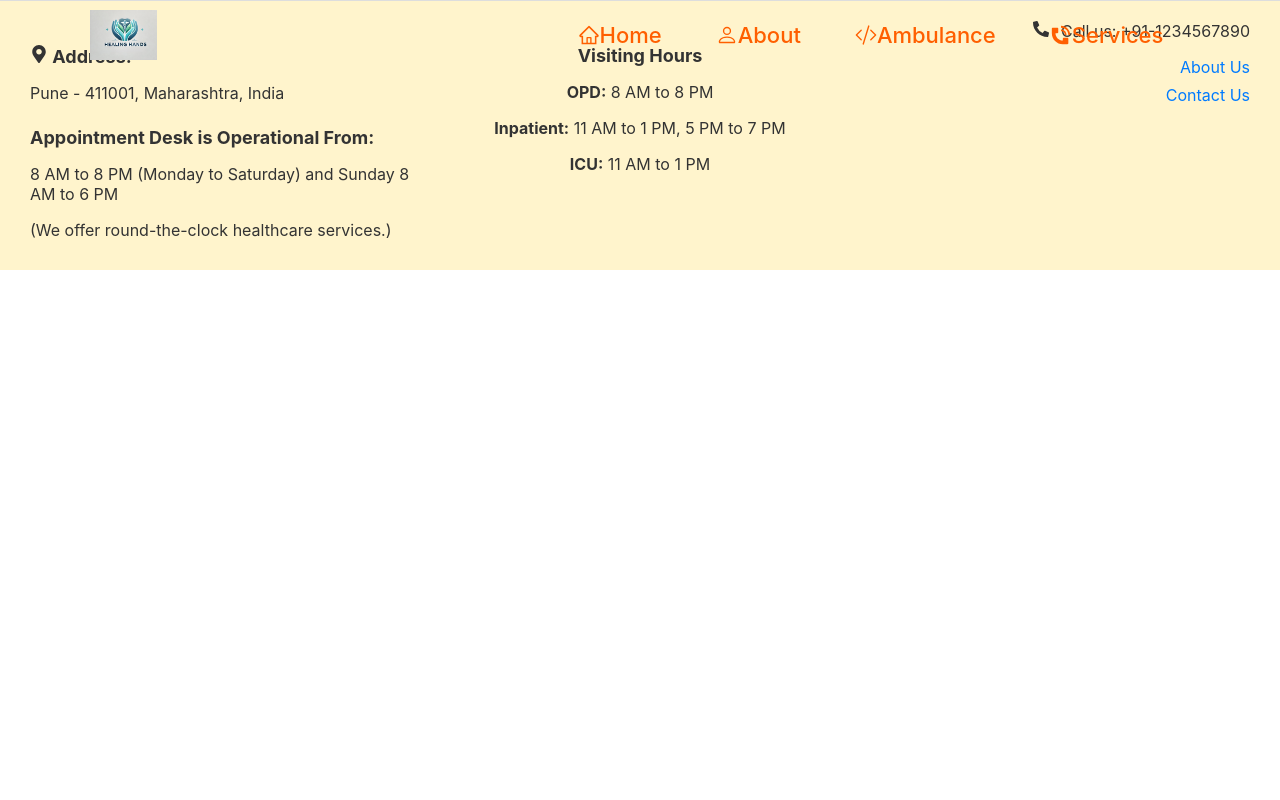
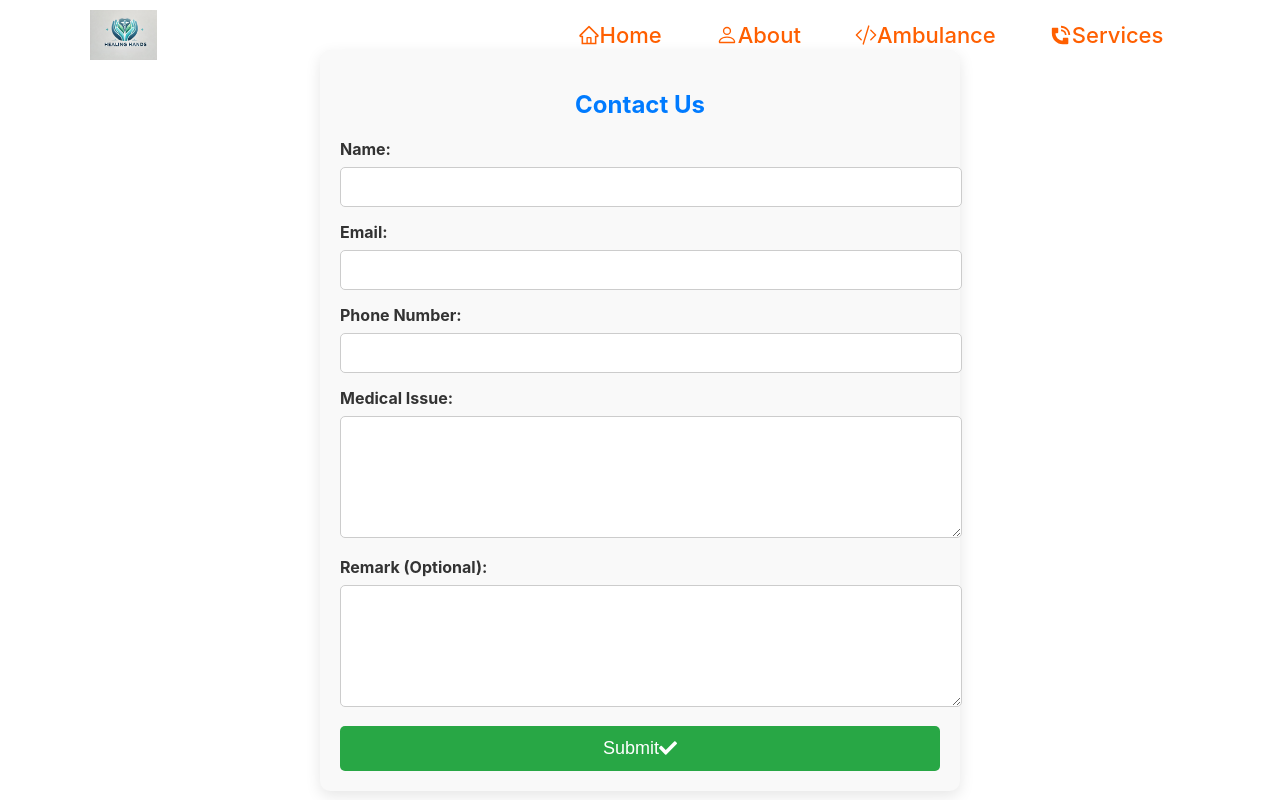
Before and after one commit to Prajp11/Prompt-Aid, a React (Create React App) app: page /contact in a window 1280 px wide. Shown: the top 800 px of the page. Built offline with nearby package versions, Linux system fonts and the light colour scheme.

Commit message:
Added Contact Us Page

```diff
--- a/src/App.css
+++ b/src/App.css
@@ -357,3 +357,81 @@
     transition: 0.5s;
   }
 }
+
+/* Contact Form Container */
+.contact-container {
+  max-width: 600px;
+  margin: 50px auto;
+  padding: 20px;
+  background-color: #f9f9f9;
+  border-radius: 10px;
+  box-shadow: 0 5px 15px rgba(0, 0, 0, 0.1);
+}
+
+.contact-container h2 {
+  text-align: center;
+  color: #007bff;
+  margin-bottom: 20px;
+}
+
+/* Form Group */
+.form-group {
+  margin-bottom: 15px;
+}
+
+.form-group label {
+  display: block;
+  margin-bottom: 8px;
+  font-weight: bold;
+  color: #333;
+}
+
+.form-group input,
+.form-group textarea {
+  width: 100%;
+  padding: 10px;
+  font-size: 16px;
+  border: 1px solid #ccc;
+  border-radius: 5px;
+  transition: border-color 0.3s ease;
+}
+
+.form-group input:focus,
+.form-group textarea:focus {
+  border-color: #007bff;
+  outline: none;
+}
+
+/* Textarea Style */
+.form-group textarea {
+  height: 100px;
+  resize: vertical;
+}
+
+/* Submit Button */
+.submit-btn {
+  width: 100%;
+  padding: 12px 0;
+  font-size: 18px;
+  background-color: #28a745;
+  color: white;
+  border: none;
+  border-radius: 5px;
+  cursor: pointer;
+  transition: background-color 0.3s ease;
+  display: flex;
+  justify-content: center;
+  align-items: center;
+}
+
+.submit-btn:hover {
+  background-color: #218838;
+}
+
+/* Submission Message */
+.submitted-message {
+  text-align: center;
+  font-size: 18px;
+  color: #28a745;
+  margin-top: 20px;
+}
--- a/src/App.js
+++ b/src/App.js
@@ -6,16 +6,18 @@ import Homepage from "./components/Homepage";  // Use Homepage.jsx for home tab
 import About from "./components/About";        // Shared About component
 import Ambulance from "./components/Ambulance";
 import Services from "./components/Services";
+import Contact from "./components/Contact";    // Import Contact component
 
 function App() {
   return (
     <Router>
       <Nav />
       <Routes>
-        <Route path="/" element={<Homepage />} />  {/* Home tab uses Homepage.jsx */}
-        <Route path="/about" element={<About />} />  {/* Shared About component */}
+        <Route path="/" element={<Homepage />} />   {/* Home tab uses Homepage.jsx */}
+        <Route path="/about" element={<About />} /> {/* Shared About component */}
         <Route path="/ambulance" element={<Ambulance />} />
         <Route path="/services" element={<Services />} />
+        <Route path="/contact" element={<Contact />} /> {/* Add Contact route */}
       </Routes>
       <Footer />
     </Router>
--- a/src/components/Contact.jsx
+++ b/src/components/Contact.jsx
@@ -1,10 +1,97 @@
-import React from "react";
+import React, { useState } from "react";
+import { FaCheck } from "react-icons/fa";
 
 const Contact = () => {
+  const [formData, setFormData] = useState({
+    name: "",
+    email: "",
+    phone: "",
+    medicalIssue: "",
+    remark: "",
+  });
+  const [submitted, setSubmitted] = useState(false);
+
+  const handleChange = (e) => {
+    const { name, value } = e.target;
+    setFormData({
+      ...formData,
+      [name]: value,
+    });
+  };
+
+  const handleSubmit = (e) => {
+    e.preventDefault();
+    console.log("Form submitted:", formData);
+    setSubmitted(true);
+  };
+
   return (
-    <div className="page">
-      <h1>Contact Us</h1>
-      <p>For inquiries, please reach out to us at: +91-1234567890 or email us at contact@hospital.com</p>
+    <div className="contact-container">
+      <h2>Contact Us</h2>
+      {submitted ? (
+        <p className="submitted-message">
+          Thank you! Your form has been submitted! Our team will get back to you shortly.
+        </p>
+      ) : (
+        <form onSubmit={handleSubmit}>
+          <div className="form-group">
+            <label htmlFor="name">Name:</label>
+            <input
+              type="text"
+              id="name"
+              name="name"
+              value={formData.name}
+              onChange={handleChange}
+              required
+            />
+          </div>
+          <div className="form-group">
+            <label htmlFor="email">Email:</label>
+            <input
+              type="email"
+              id="email"
+              name="email"
+              value={formData.email}
+              onChange={handleChange}
+              required
+            />
+          </div>
+          <div className="form-group">
+            <label htmlFor="phone">Phone Number:</label>
+            <input
+              type="tel"
+              id="phone"
+              name="phone"
+              value={formData.phone}
+              onChange={handleChange}
+              required
+              pattern="[0-9]{10}"
+            />
+          </div>
+          <div className="form-group">
+            <label htmlFor="medicalIssue">Medical Issue:</label>
+            <textarea
+              id="medicalIssue"
+              name="medicalIssue"
+              value={formData.medicalIssue}
+              onChange={handleChange}
+              required
+            />
+          </div>
+          <div className="form-group">
+            <label htmlFor="remark">Remark (Optional):</label>
+            <textarea
+              id="remark"
+              name="remark"
+              value={formData.remark}
+              onChange={handleChange}
+            />
+          </div>
+          <button type="submit" className="submit-btn">
+            Submit <FaCheck />
+          </button>
+        </form>
+      )}
     </div>
   );
 };
```
